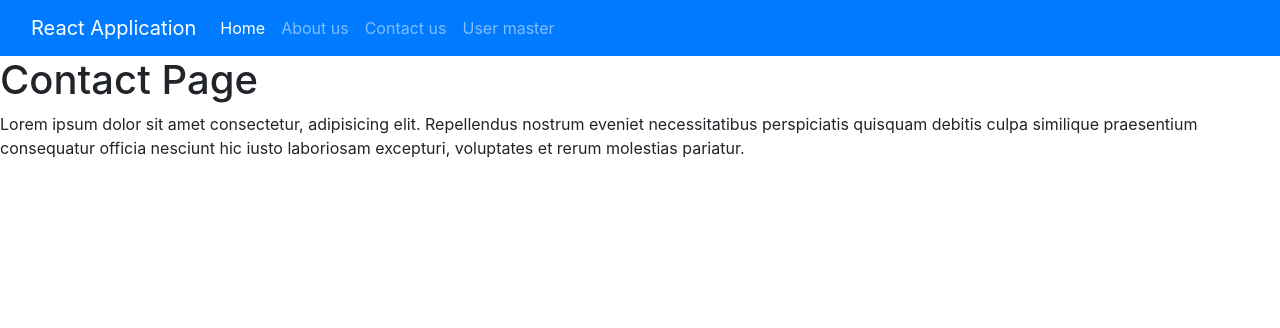
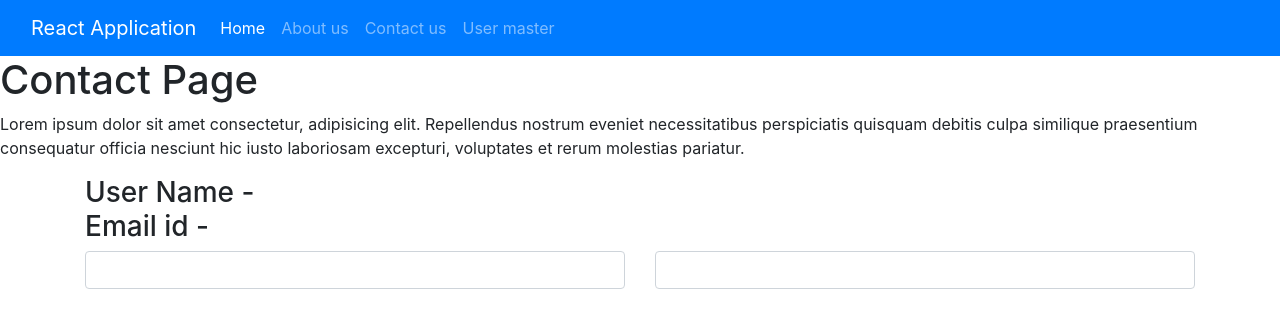
Before and after one commit to shirkeamy/October2024Batch, a React (Create React App) app in the folder react/react-app-1/: page /contact in a window 1280 px wide. Shown: the top 328 px of the page. Built offline with nearby package versions, Linux system fonts and the light colour scheme.

Commit message:
Student - Session 6

```diff
--- a/react/react-app-1/src/Pages/About.tsx
+++ b/react/react-app-1/src/Pages/About.tsx
@@ -1,12 +1,18 @@
-import React from "react";
+import React, { useState } from "react";
 
 function About() {
+
+    const [count, setCount] = useState<number>(0);
+
     return (
         <>
             <h1>About Page</h1>
             <p>
                 Lorem ipsum dolor sit amet consectetur adipisicing elit. Consectetur, non.
             </p>
+
+            <h3>Count is {count}</h3>
+            <button onClick={()=>{setCount(count+1)}}>Add value</button>
         </>
     )
 }
--- a/react/react-app-1/src/Pages/Contact.tsx
+++ b/react/react-app-1/src/Pages/Contact.tsx
@@ -1,12 +1,43 @@
-import React from 'react';
+import React, { useState } from 'react';
 
 const Contact: React.FC = () => {
+    const [userName, setUserName] = useState("");
+    const [emailId, setEmailId] = useState<string>("");
     return (
         <>
             <h1>Contact Page</h1>
             <p>
                 Lorem ipsum dolor sit amet consectetur, adipisicing elit. Repellendus nostrum eveniet necessitatibus perspiciatis quisquam debitis culpa similique praesentium consequatur officia nesciunt hic iusto laboriosam excepturi, voluptates et rerum molestias pariatur.
             </p>
+
+            <div className="container">
+                <h3>
+                    User Name - {userName} <br />
+                    Email id - {emailId}
+                </h3>
+                <div className="row">
+                    <div className="col-md-6">
+                        <input type="text" name="" id="txtUserName"
+                            className='form-control'
+                            value={userName}
+                            onChange={(event) => {
+                                let { value } = event.target
+                                setUserName(value);
+                            }}
+                        />
+                    </div>
+                    <div className="col-md-6">
+                        <input type="text" name="" id="txtEmail" className='form-control'
+                            value={emailId}
+                            onChange={(event) => {
+                                let { value } = event.target
+                                setEmailId(value);
+                            }}
+                        />
+                    </div>
+                </div>
+            </div>
+
         </>
     )
 }
```
